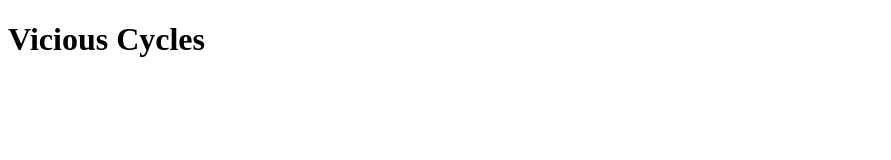
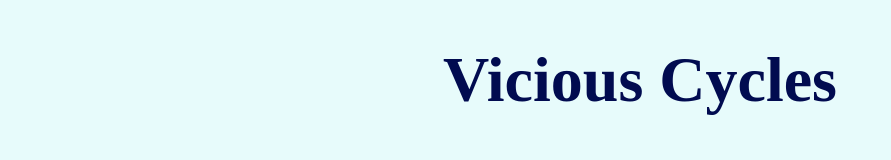
Before and after one commit to mariaweb140/ViciousCyclesProject, a plain HTML site: page index.html in a window 1280 px wide. Shown: the whole page, without its empty margins (0-891 px from the left). Drawn offline with Linux system fonts and the light colour scheme.

Commit message:
Add files via upload

```diff
--- a/index.html
+++ b/index.html
@@ -6,6 +6,18 @@
     <meta charset="UTF-8">
     <meta name="viewport" content="width=device-width, initial-scale=1.0">
     <title>Vicious Cycles</title>
+    <style type="text/css">
+        body {
+            background-color: #e7fbfb;
+        }
+
+        h1 {
+            font-size: 4em;
+            text-align: center;
+            color: #010b50;
+        }
+    </style>
+
 </head>
 
 <body>
```
